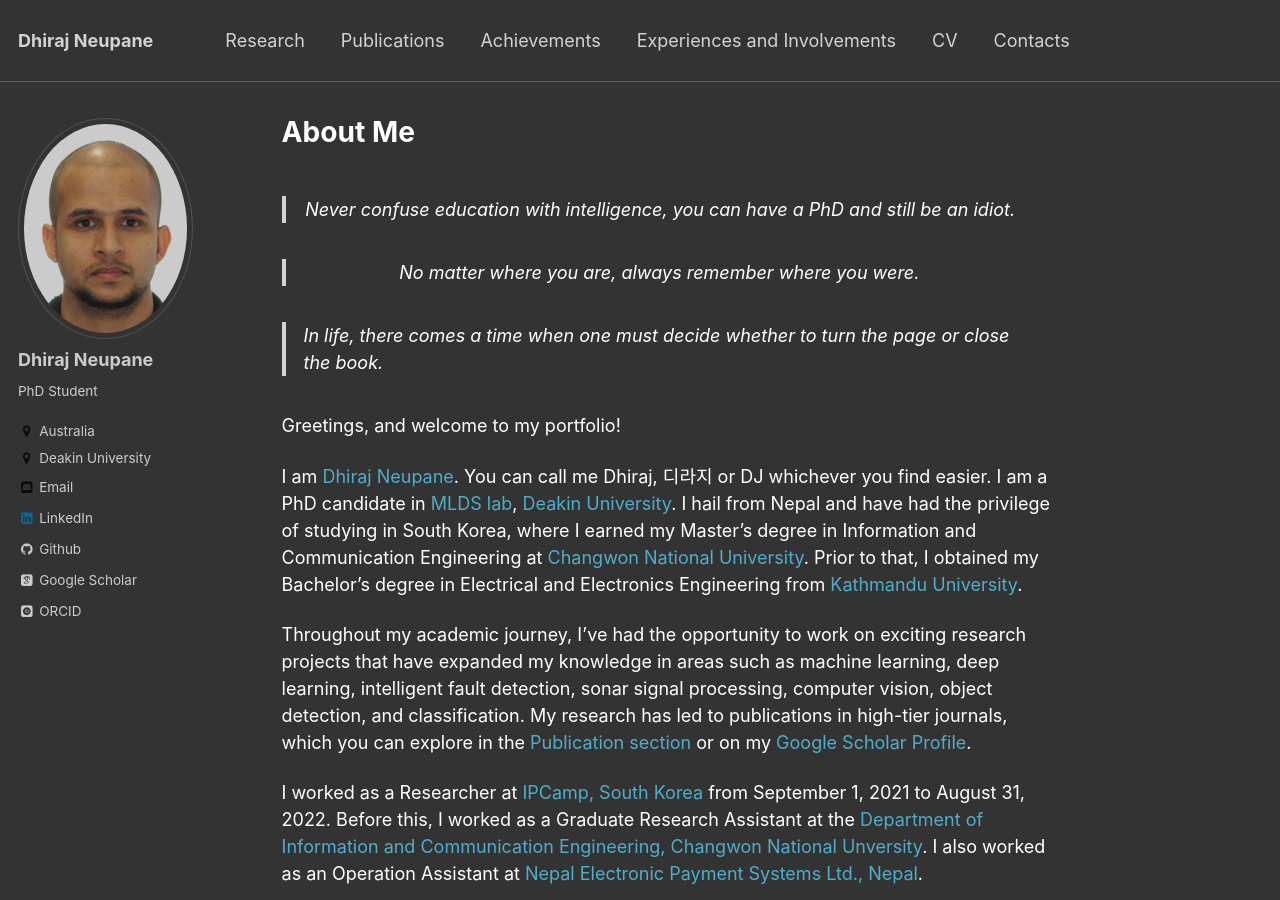
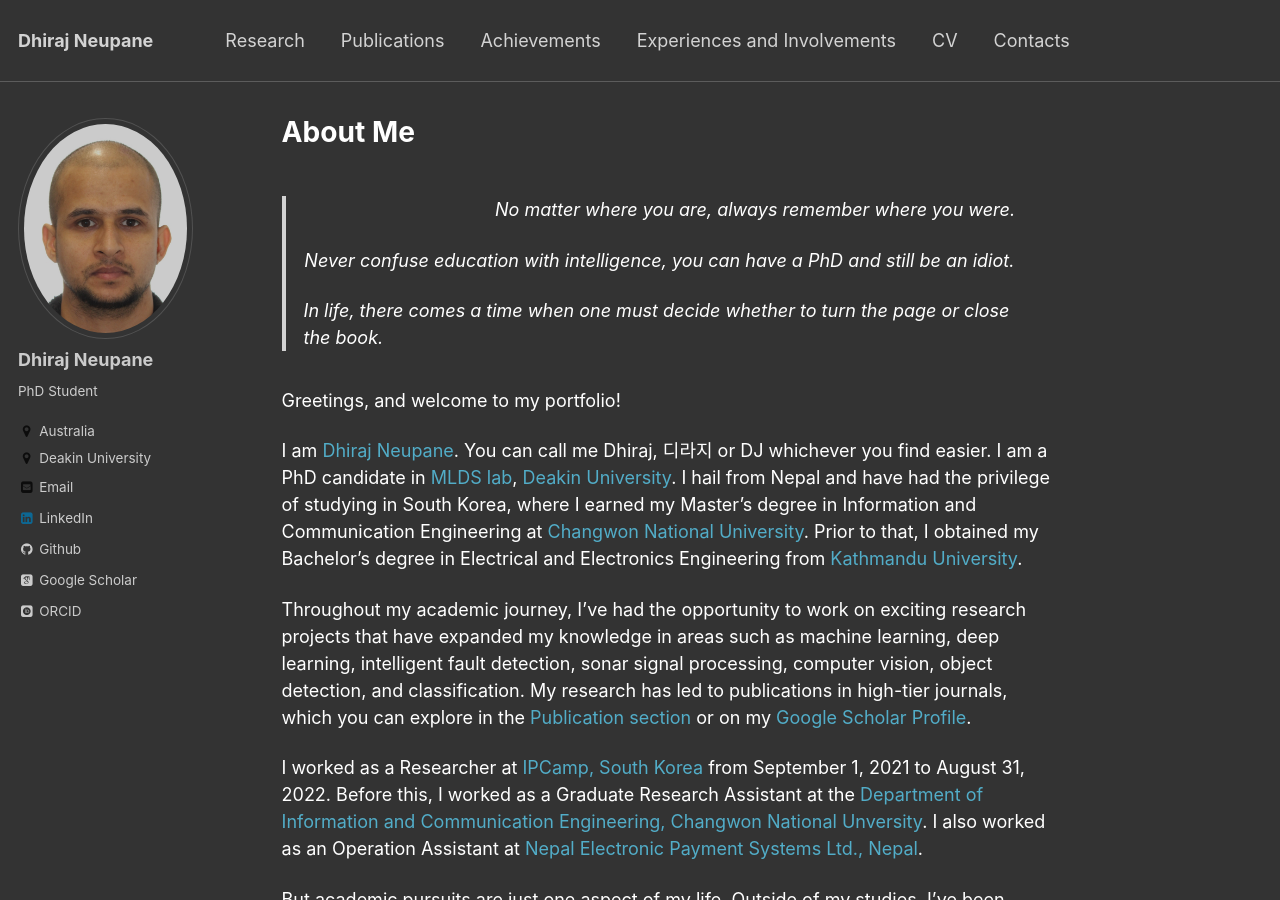
Before and after one commit to dhirajneupane/academicPortfolio, a Jekyll site: the page built from _pages/about.md, in a window 1280 px wide and 900 px high. Built offline with Jekyll 4.4.1, drawn with Linux system fonts in a browser that asks for light colours; some web fonts are replaced.

Commit message:
Update about.md

```diff
--- a/_pages/about.md
+++ b/_pages/about.md
@@ -7,10 +7,9 @@ redirect_from:
   - /about/
   - /about.html
 ---
-> <p style='text-align: right;'>  Never confuse education with intelligence, you can have a PhD and still be an idiot.
 
-> <p style='text-align: center;'> No matter where you are, always remember where you were. </p>
-
+> <p style='text-align: right;'> No matter where you are, always remember where you were. </p>
+> <p style='text-align: center;'>  Never confuse education with intelligence, you can have a PhD and still be an idiot.
 > <p style='text-align: left;'> In life, there comes a time when one must decide whether to turn the page or close the book. </p>
 
 Greetings, and welcome to my portfolio!
```
